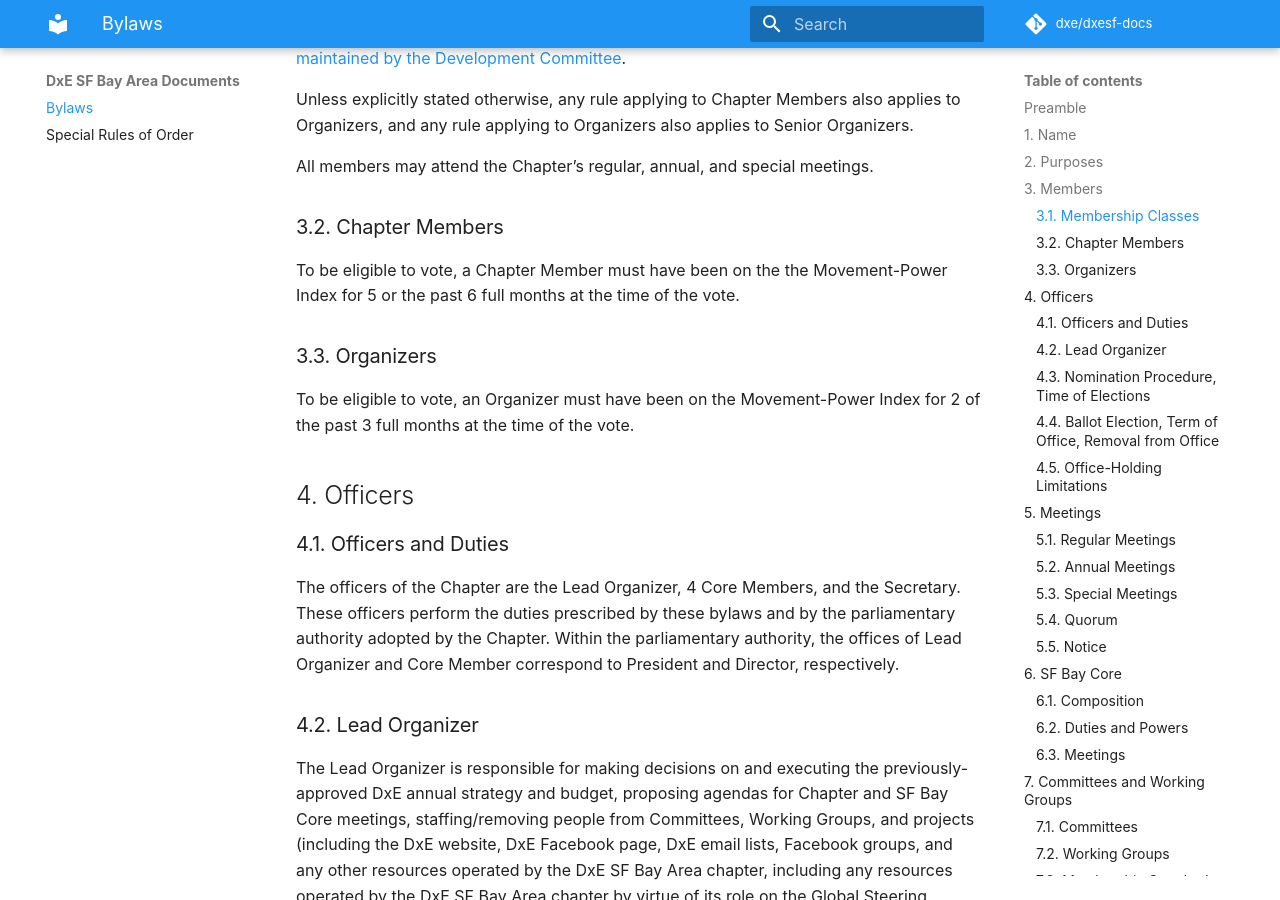
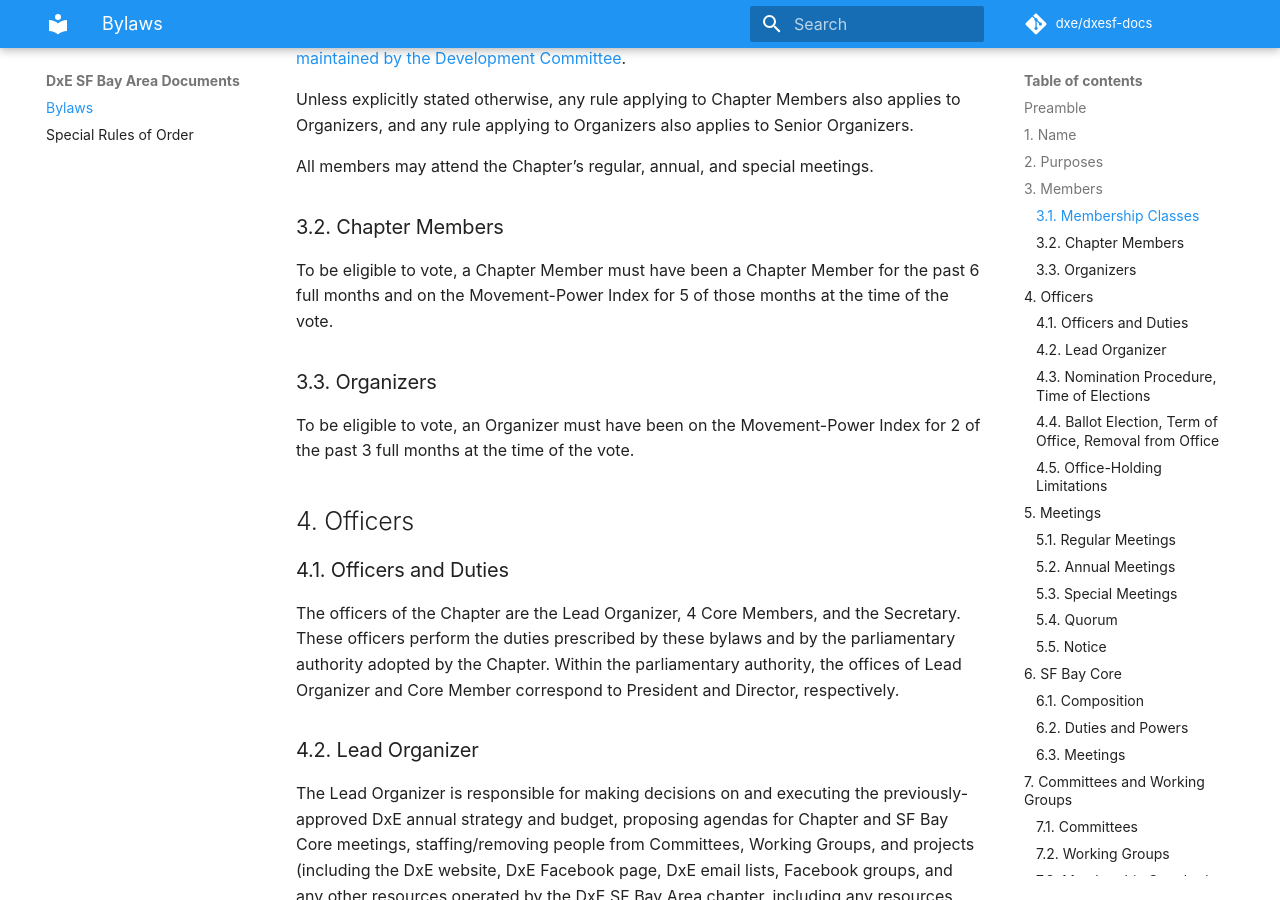
Before and after one commit to dxe/dxesf-docs, an MkDocs documentation site: the page built from docs/index.md, in a window 1280 px wide and 900 px high, scrolled down 928 px. Built offline with MkDocs 1.6.1 and Material for MkDocs 9.7.7, drawn with Linux system fonts in a browser that asks for light colours; some web fonts are replaced; comment, search, counter and statistics services are not loaded.

Commit message:
Add requirement that someone must be a Chapter Member for 6 months before being eligible to vote. They cannot have simply been active for the past 6 months and then become a Chapter Member.

```diff
--- a/docs/index.md
+++ b/docs/index.md
@@ -30,7 +30,7 @@ All members may attend the Chapter's regular, annual, and special meetings.
 
 ### 3.2. Chapter Members
 
-To be eligible to vote, a Chapter Member must have been on the the Movement-Power Index for 5 or the past 6 full months at the time of the vote.
+To be eligible to vote, a Chapter Member must have been a Chapter Member for the past 6 full months and on the Movement-Power Index for 5 of those months at the time of the vote.
 
 ### 3.3. Organizers
 
```
